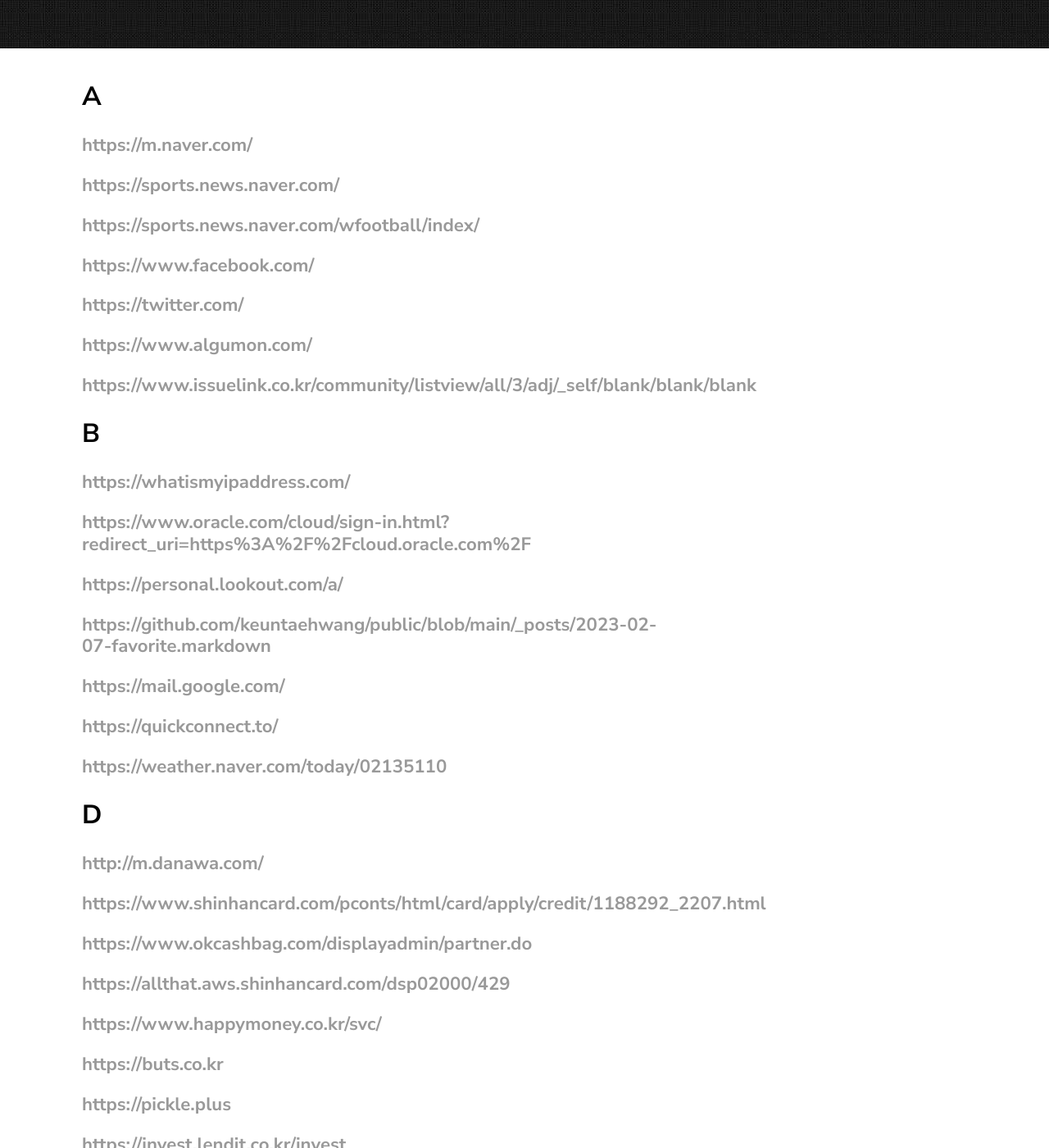
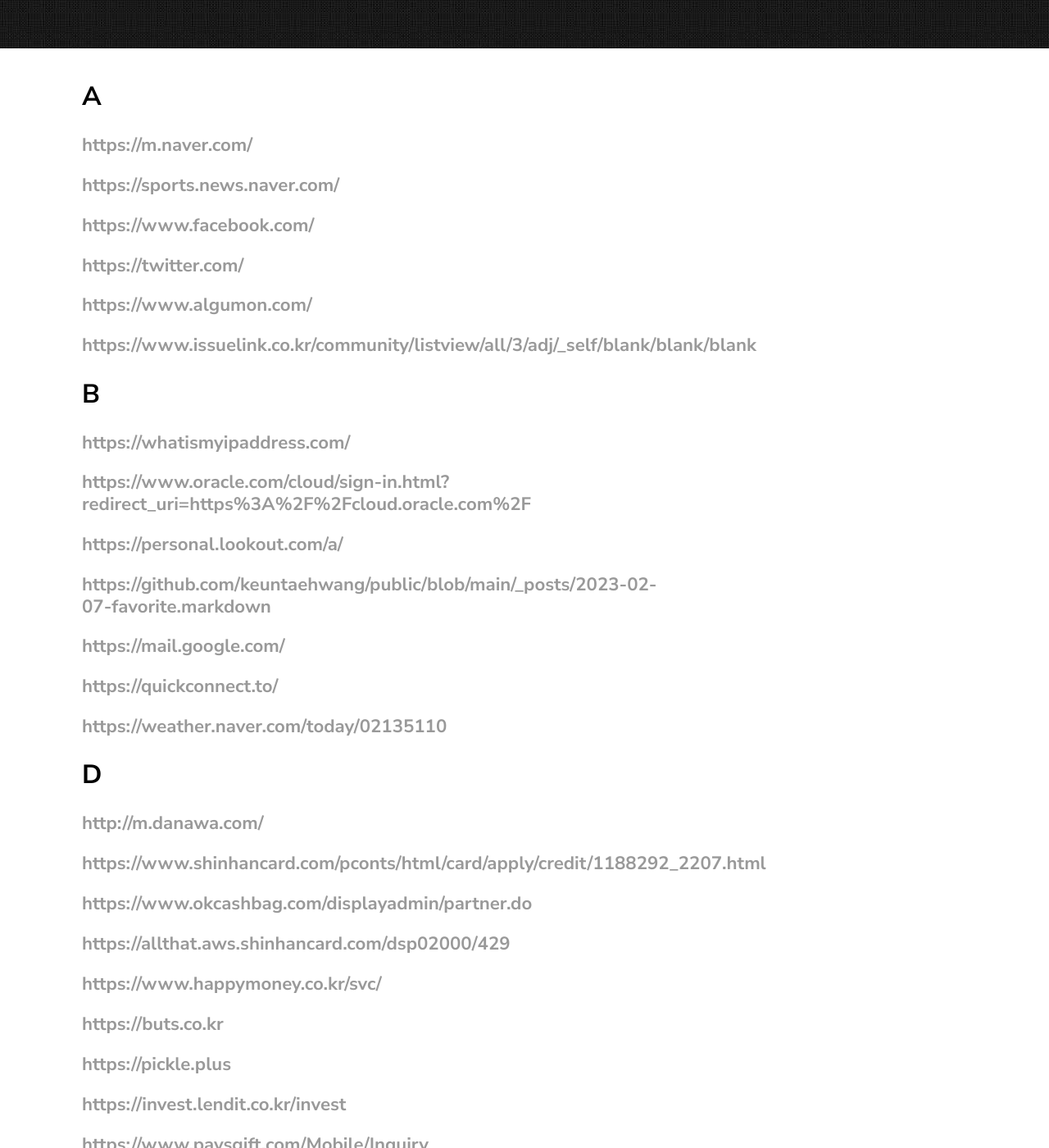
Before and after one commit to keuntaehwang/public, a Jekyll site: the page built from _posts/2023-02-07-favorite.markdown, in a window 1280 px wide and 1400 px high, scrolled down 412 px. Shown: the whole window at 82% size. Built offline with Jekyll 4.4.1, drawn with Linux system fonts in a browser that asks for light colours; part of the change alters nothing that is shown.

Commit message:
Update 2023-02-07-favorite.markdown

```diff
--- a/_posts/2023-02-07-favorite.markdown
+++ b/_posts/2023-02-07-favorite.markdown
@@ -8,7 +8,6 @@ categories: NONE
 ## A
 ### <https://m.naver.com/>
 ### <https://sports.news.naver.com/>
-### <https://sports.news.naver.com/wfootball/index/>
 ### <https://www.facebook.com/>
 ### <https://twitter.com/>
 ### <https://www.algumon.com/>
@@ -37,7 +36,7 @@ categories: NONE
 ## Y
 ### <https://www.coupop.co.kr/>
 ### <https://coupon.infordeli.com/coupon>
-### <https://www.offgamers.com/kr/en> [TMH](https://themorehelp.com/)
+### <https://www.offgamers.com/kr/en> [TMH](https://themorehelp.com/) [TMC](https://www.thecashback.kr/exchangerate.php) [TMH1](https://www.themore.app/)
 ### <https://giftto.jp/>
 ### <https://dt.kt.co.kr/fe/chat/pay.do?key=0deae4f4-9cdb-4692-b0fe-c42158dff46b>
 ### <https://www.give.go.kr/portal/donation/support/forInsertStep01.do?menuNo=200019>
```
